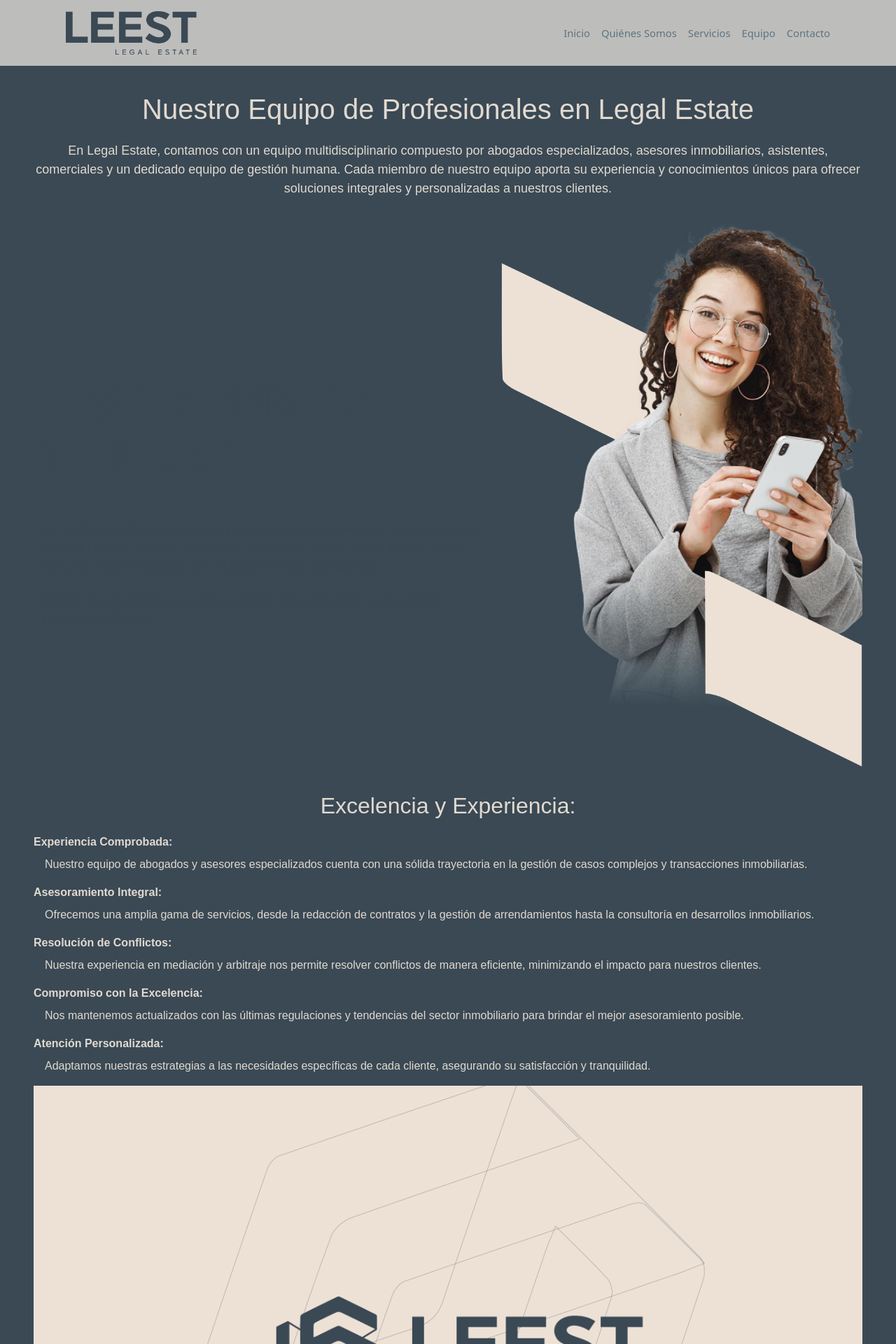
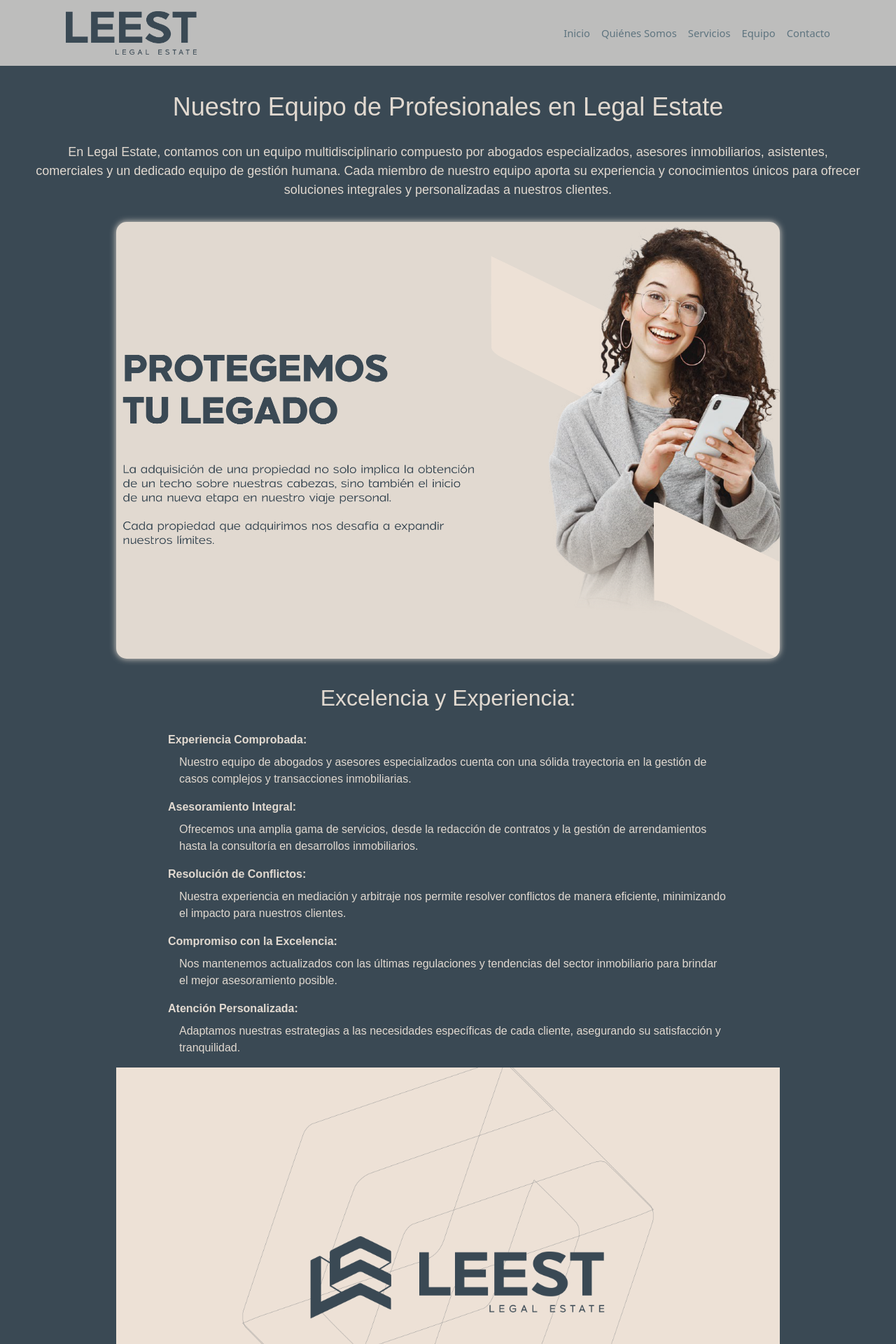
Before and after one commit to JaRafCaPer/LegalEstate, a React (Vite) app: page /team in a window 1280 px wide. Shown: the top 1920 px of the page at 70% size. Built offline with nearby package versions, Linux system fonts and the light colour scheme.

Commit message:
Se reajustan imagenes en servicios en vista mobile

```diff
--- a/src/components/teamComp/teamComp.css
+++ b/src/components/teamComp/teamComp.css
@@ -8,32 +8,34 @@
 .container {
   max-width: 1200px;
   margin: 0 auto;
+  padding: 0 1rem; /* Add some padding for better spacing */
 }
 
 .title2 {
-  font-size: 2.5rem; /* 40px */
+  font-size: 2.25rem; /* 36px */
   text-align: center;
-  margin-bottom: 1rem;
+  margin-bottom: 1.5rem;
 }
 
 .description {
   font-size: 1.125rem; /* 18px */
   margin-bottom: 2rem;
   text-align: center;
+  line-height: 1.5; /* Improve readability */
 }
 
 .subsection-title {
   font-size: 2rem; /* 32px */
   margin-top: 2rem;
-  margin-bottom: 1rem;
+  margin-bottom: 1.5rem;
   text-align: center;
 }
 
 .list {
   list-style: none;
   padding: 0;
-  margin: 0;
-  text-align: left;
+  margin: 0 auto; /* Center the list */
+  max-width: 800px; /* Limit the width for better readability */
 }
 
 .list li {
@@ -51,7 +53,7 @@
 }
 
 .image-container {
-  width: 90%;
+  width: 70%;
   margin: 0 auto;
 }
 
@@ -65,12 +67,22 @@
 .team-image:hover {
   transform: scale(1.05);
 }
+.team-banner2 {
+  display: block;
+  width: 80%;
+  height: auto;
+  margin: auto;
+
+}
 
 .team-banner-desktop {
   display: block;
-  width: 100%;
+  width: 80%;
   height: auto;
-  margin-bottom: 2rem;
+  margin:auto;
+  background-color: #E1D9D0;
+  border-radius: 15px;
+  box-shadow: #E1D9D0 0px 0px 10px 0px;
 }
 
 .team-banner-mobile {
@@ -80,8 +92,12 @@
   margin-bottom: 2rem;
 }
 
-/* Responsive adjustments */
+
 @media (max-width: 1024px) {
+  .container {
+    max-width: 90%;
+  }
+
   .title2 {
     font-size: 2rem; /* 32px */
   }
@@ -100,6 +116,10 @@
 }
 
 @media (max-width: 768px) {
+  .container {
+    padding: 0 0.5rem;
+  }
+
   .title2 {
     font-size: 1.75rem; /* 28px */
   }
@@ -114,6 +134,7 @@
 
   .list {
     font-size: 0.75rem; /* 12px */
+    max-width: 100%;
   }
 
   .image-container {
@@ -122,6 +143,10 @@
 }
 
 @media (max-width: 480px) {
+  .container {
+    padding: 0 0.5rem;
+  }
+
   .title2 {
     font-size: 1.5rem; /* 24px */
   }
@@ -136,6 +161,7 @@
 
   .list {
     font-size: 0.75rem; /* 12px */
+    max-width: 100%;
   }
 
   .image-container {
@@ -149,4 +175,7 @@
   .team-banner-mobile {
     display: block;
   }
+  .team-banner2 {
+    width: auto;
+  }
 }
```
